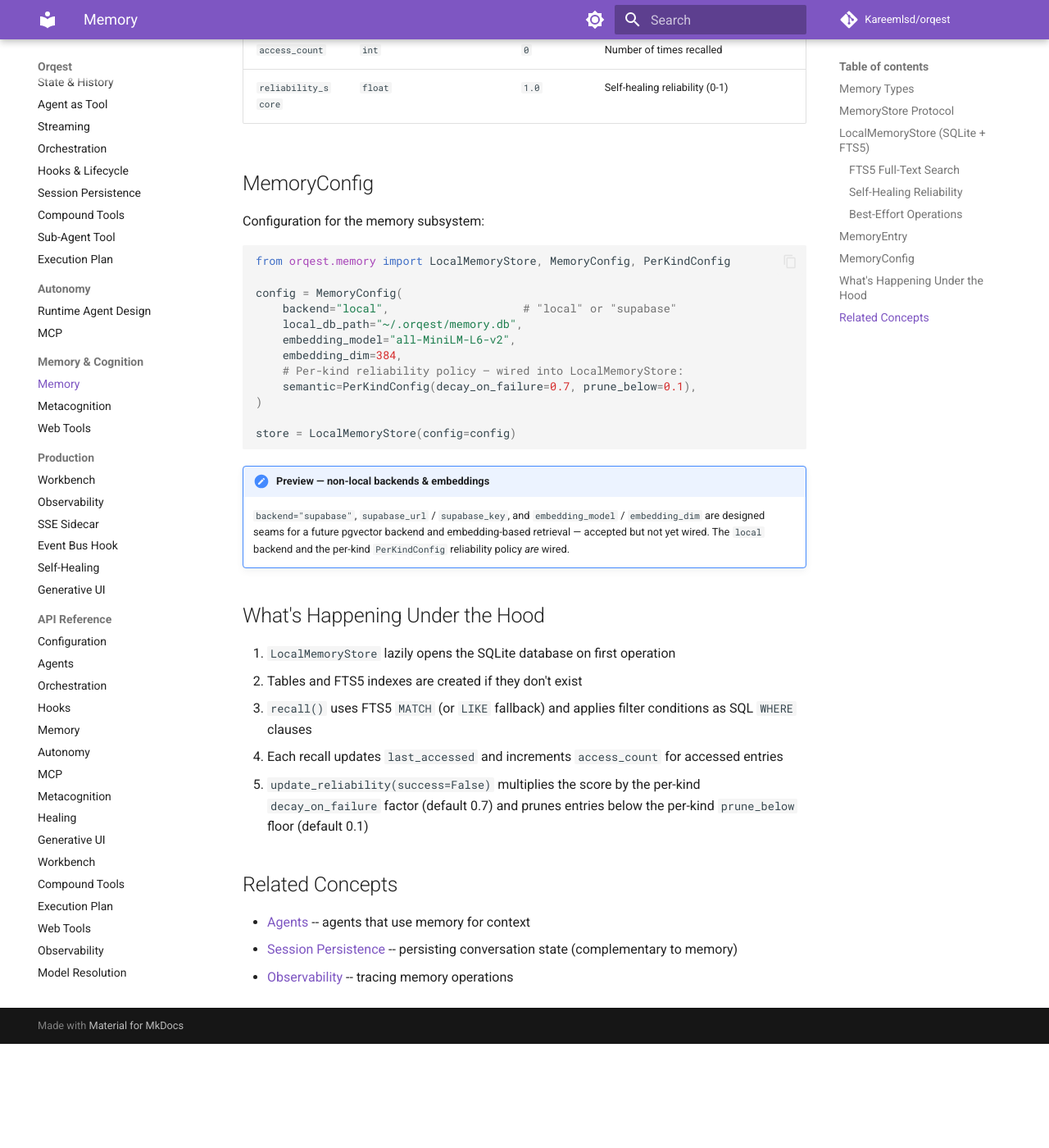
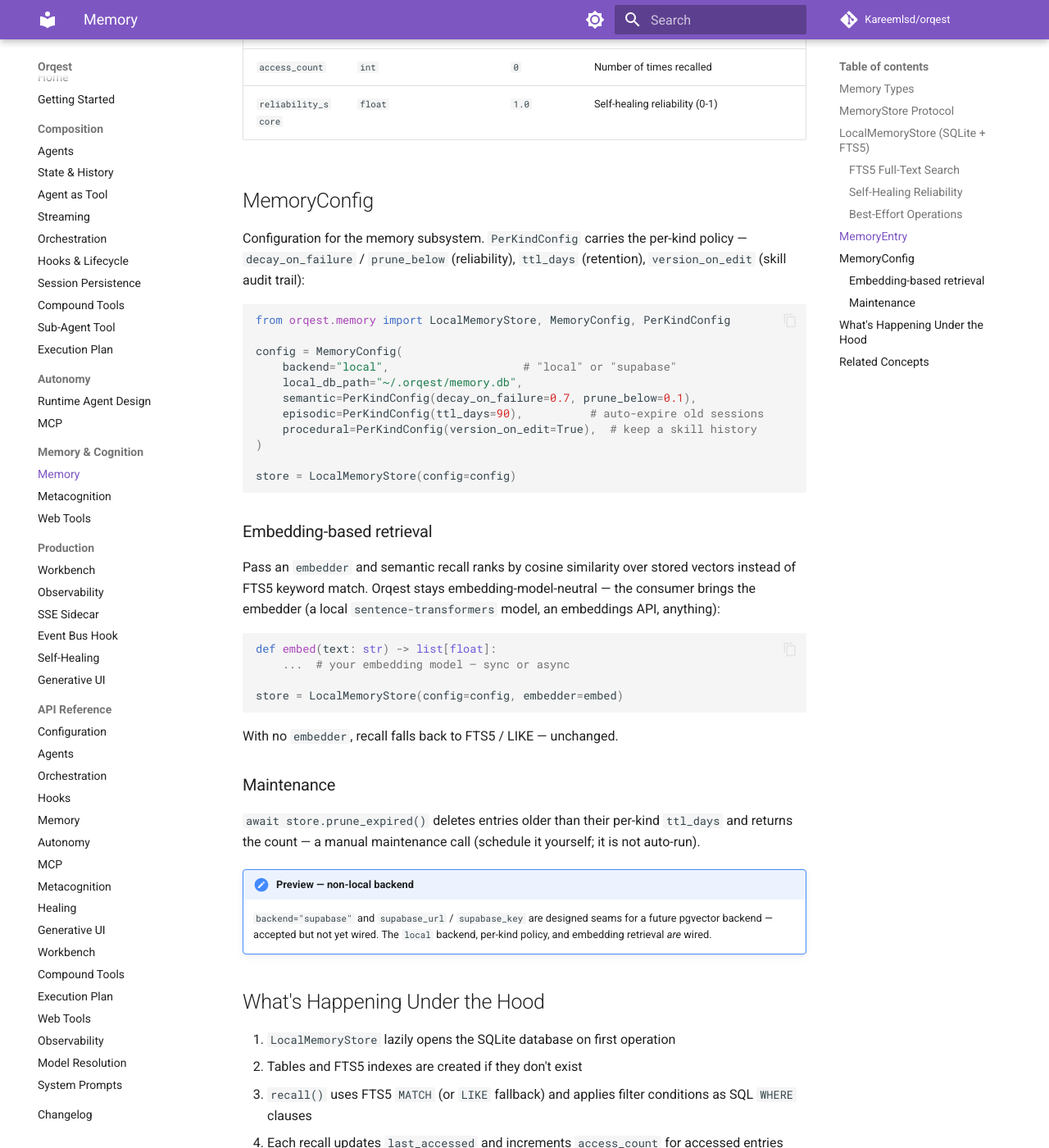
Before and after one commit to Kareemlsd/orqest, an MkDocs documentation site: the page built from docs/concepts/memory.md, in a window 1280 px wide and 1400 px high, scrolled down 2965 px. Shown: the whole window at 82% size. Built offline with MkDocs 1.6.1 and Material for MkDocs 9.7.7, drawn with Linux system fonts in a browser that asks for light colours; comment, search, counter and statistics services are not loaded; before the commit the page ends 4238 px from its top, so only the background shows below that; some of the changed text lies outside the part shown.

Commit message:
Advance: un-preview the now-Tier-1 capabilities in docs
The advance pass finished four preview-tier capabilities into Tier 1 —
the docs now say so:

- memory.md: ttl_days / version_on_edit / prune_expired() / the pluggable
  embedder are documented and wired; the Preview admonition narrows to
  just the Supabase backend
- healing.md + recovery.py + CLAUDE.md: the recovery surface is
  deliberately lean (AbortRun | EscalateToUser). Model-level recovery is
  FallbackModel, tool-level is DiscoveryHook — dedicated, composable
  mechanisms, not RecoveryAction variants. The earlier RetryDifferentModel
  / DiscoverAndRetry / RetrySameTool were redundant with those.
- mcp.md + CLAUDE.md + api_surface.md: MCPDiscovery.search() probes
  well_known_urls then queries registries; only live-registry
  response-shape parsing and a web-search fallback remain preview
- CLAUDE.md / README.md / ROADMAP.md: version 0.3.0 -> 0.4.0, test count
  664 -> 670

mkdocs build --strict passes.

Co-Authored-By: Claude Opus 4.7 (1M context) <noreply@anthropic.com>

````diff
--- a/docs/concepts/memory.md
+++ b/docs/concepts/memory.md
@@ -106,7 +106,7 @@ A single unit of stored knowledge:
 | `memory_type` | `"semantic"`, `"episodic"`, or `"procedural"` | `"semantic"` | Classification |
 | `source_agent` | `str` | `"unknown"` | Which agent created this |
 | `confidence` | `float` | `1.0` | How confident the agent was (0-1) |
-| `embedding` | `list[float] \| None` | `None` | Vector embedding (stored; embedding-based retrieval is preview) |
+| `embedding` | `list[float] \| None` | `None` | Vector embedding — computed by the store's `embedder` if one is configured |
 | `metadata` | `dict` | `{}` | Arbitrary key-value pairs |
 | `created_at` | `datetime` | now | Creation timestamp |
 | `last_accessed` | `datetime` | now | Last recall timestamp |
@@ -115,7 +115,9 @@ A single unit of stored knowledge:
 
 ## MemoryConfig
 
-Configuration for the memory subsystem:
+Configuration for the memory subsystem. `PerKindConfig` carries the
+per-kind policy — `decay_on_failure` / `prune_below` (reliability),
+`ttl_days` (retention), `version_on_edit` (skill audit trail):
 
 ```python
 from orqest.memory import LocalMemoryStore, MemoryConfig, PerKindConfig
@@ -123,22 +125,41 @@ from orqest.memory import LocalMemoryStore, MemoryConfig, PerKindConfig
 config = MemoryConfig(
     backend="local",                    # "local" or "supabase"
     local_db_path="~/.orqest/memory.db",
-    embedding_model="all-MiniLM-L6-v2",
-    embedding_dim=384,
-    # Per-kind reliability policy — wired into LocalMemoryStore:
     semantic=PerKindConfig(decay_on_failure=0.7, prune_below=0.1),
+    episodic=PerKindConfig(ttl_days=90),          # auto-expire old sessions
+    procedural=PerKindConfig(version_on_edit=True),  # keep a skill history
 )
 
 store = LocalMemoryStore(config=config)
 ```
 
-!!! note "Preview — non-local backends & embeddings"
+### Embedding-based retrieval
 
-    `backend="supabase"`, `supabase_url` / `supabase_key`, and
-    `embedding_model` / `embedding_dim` are designed seams for a future
-    pgvector backend and embedding-based retrieval — accepted but not yet
-    wired. The `local` backend and the per-kind `PerKindConfig`
-    reliability policy *are* wired.
+Pass an `embedder` and semantic recall ranks by cosine similarity over
+stored vectors instead of FTS5 keyword match. Orqest stays
+embedding-model-neutral — the consumer brings the embedder (a local
+`sentence-transformers` model, an embeddings API, anything):
+
+```python
+def embed(text: str) -> list[float]:
+    ...  # your embedding model — sync or async
+
+store = LocalMemoryStore(config=config, embedder=embed)
+```
+
+With no `embedder`, recall falls back to FTS5 / LIKE — unchanged.
+
+### Maintenance
+
+`await store.prune_expired()` deletes entries older than their per-kind
+`ttl_days` and returns the count — a manual maintenance call (schedule it
+yourself; it is not auto-run).
+
+!!! note "Preview — non-local backend"
+
+    `backend="supabase"` and `supabase_url` / `supabase_key` are designed
+    seams for a future pgvector backend — accepted but not yet wired. The
+    `local` backend, per-kind policy, and embedding retrieval *are* wired.
 
 ## What's Happening Under the Hood
 
````
Also changed, not shown: .claude/ROADMAP.md (+1 -1 lines), .claude/skills/orqest/references/api_surface.md (+3 -3 lines), CLAUDE.md (+9 -9 lines), README.md (+2 -2 lines), docs/concepts/healing.md (+5 -7 lines), docs/concepts/mcp.md (+9 -4 lines), 1 other file.
